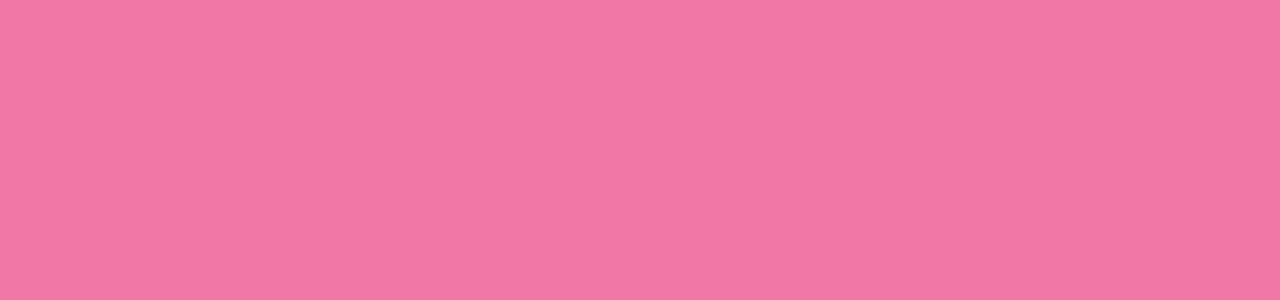
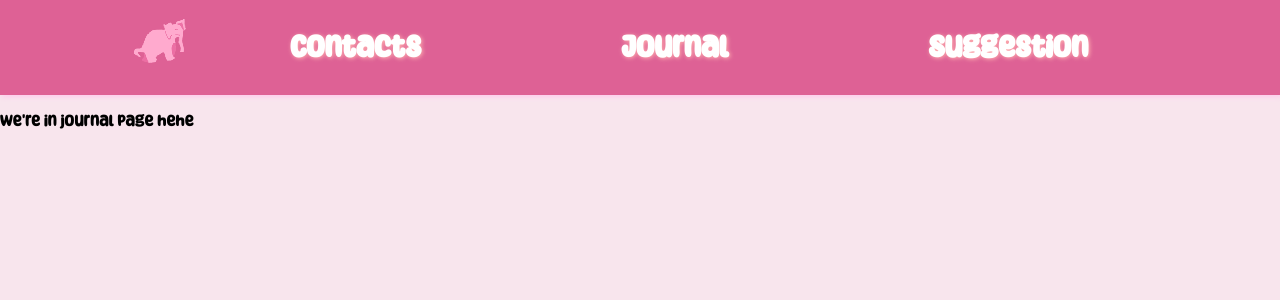
Before and after one commit to chiikugo/every-so-often, a React (Create React App) app in the folder frontend/: page /journal in a window 1280 px wide. Before the commit this address had no page. Shown: the top 300 px of the page. Built offline with nearby package versions, Linux system fonts and the light colour scheme.

Commit message:
Added journal and suggestion page

```diff
--- a/frontend/src/App.js
+++ b/frontend/src/App.js
@@ -3,6 +3,9 @@ import { BrowserRouter as Router, Route, Routes } from 'react-router-dom';
 import Login from './Components/Loginfiles/Login.jsx';
 import Landing from './Components/LandingPage/Landing.jsx';
 import ContactPage from './Components/LandingPage/ContactPage.jsx';
+import JournalPage from './Components/LandingPage/JournalPage.jsx';
+import SuggestionPage from './Components/LandingPage/SuggestionPage.jsx';
+
 
 function App() {
   return (
@@ -14,6 +17,8 @@ function App() {
           <Route path="/login" element={<Login />} />
           <Route path="/home" element={<Landing />} />
           <Route path="/contacts" element={<ContactPage/>}/>
+          <Route path = "/journal" element={<JournalPage/>}/>
+          <Route path = "/suggestion" element={<SuggestionPage/>}/>
           {/* Add more routes as needed */}
         </Routes>
       </div>
--- a/frontend/src/Components/LandingPage/ContactPage.jsx
+++ b/frontend/src/Components/LandingPage/ContactPage.jsx
@@ -4,13 +4,11 @@ import './ContactPage.css';
 import { useNavigate } from 'react-router-dom';
 import axios from 'axios';
 import elephants from '../Assets/Untitled_Artwork16.PNG';
-import Contactpopup from '../PopUps/Contactpopup';
-import AddContactForm from '../Additions/AddContactForm';
 
 
 const ContactPage = () => {
-    const [buttonPopup, setButtonPopup] = useState(false);
-    const [contacts, setContacts] = useState([]);
+    const [setButtonPopup] = useState(false);
+    const [setContacts] = useState([]);
     const navigate = useNavigate();
 
     useEffect(() => {
@@ -31,13 +29,21 @@ const ContactPage = () => {
         setButtonPopup(false);
     };
     const homeReload = () => {
-        navigate('/home');
+        navigate('../home');
     };
 
 
     const contactReload = () => {
         navigate('/contacts');
     };
+
+    const journalReload= ()=>{
+        navigate('../journal');
+    }
+
+    const suggestionReload= ()=>{
+        navigate('../suggestion');
+    }
 
 
     return (
@@ -51,10 +57,10 @@ const ContactPage = () => {
                                 <a className="navBarText" onClick={contactReload}>Contacts</a>
                             </li>
                             <li>
-                                <a className="navBarText">Journal</a>
+                                <a className="navBarText" onClick = {journalReload}>Journal</a>
                             </li>
                             <li>
-                                <a className="navBarText">Suggestion</a>
+                                <a className="navBarText" onClick = {suggestionReload}>Suggestion</a>
                             </li>
                         </ul>
                     </nav>
--- /dev/null
+++ b/frontend/src/Components/LandingPage/JournalPage.css
@@ -0,0 +1,95 @@
+/* Landing.css */
+@font-face {
+    font-family: "motley-forces";
+    src: url(../Assets/MotleyForcesRegular-w1rZ3.ttf);
+}
+* {
+font-family: "motley-forces";
+}
+
+
+.containerLogin {
+    width: 100%;
+    min-height: 100vh;
+    background: #f8e5ed;
+}
+
+.headerLogin {
+
+}
+
+.textLogin {
+
+}
+
+
+.navbar {
+    display: flex;
+    align-items: center;
+    justify-content: center;
+    background-color: #de6195;
+    padding-bottom: 5px;
+    box-shadow: 2px 2px 5px #ffcaec;
+    width: 100%;
+
+}
+
+.navbar ul img {
+    transition: 0.5s;
+}
+
+.navbar ul img:hover {
+    transform: translateY(-10px);
+}
+
+#elephantLogo{
+    margin-bottom: -10px;
+}
+
+.navbar ul li {
+    display: inline-block;
+    list-style: none;
+    margin: 10px 100px;
+    font-size: 30px;
+
+}
+
+.navBarText {
+    text-decoration: none;
+    color: rgb(255, 255, 255);
+    font-weight: 900;
+    text-shadow: 1px 1px 4px rgb(255, 176, 176);
+}
+
+.contacts {
+    display: flex;
+    flex-direction: column;
+    align-items: center;
+    justify-content: center;
+    margin: 110px 25px;
+    border-radius: 6px;
+    font-size: 50px;
+    font-weight: bold;
+    color: rgb(0, 0, 0);
+}
+
+.contactButton {
+    width: 240px;
+    height: 70px;
+    background-color: #ffaace;
+    color: #fff;
+    font-size: 20px;
+    font-weight: bold;
+    border: none;
+    text-align: center;
+    margin: 150px 25px;
+    border-radius: 6px;
+    margin-top: 20px;
+    cursor: pointer;
+    transition: background-color 0.3s, transform 0.3s;
+}
+
+.contactButton:hover {
+    background-color: rgb(255, 190, 220);
+    transform: translateY(-5px);
+}
--- /dev/null
+++ b/frontend/src/Components/LandingPage/JournalPage.jsx
@@ -0,0 +1,63 @@
+// Landing.jsx
+import React from 'react';
+import './JournalPage.css';
+import { useNavigate } from 'react-router-dom';
+import elephants from '../Assets/Untitled_Artwork16.PNG';
+
+
+const JournalPage = () => {
+
+    const navigate = useNavigate();
+
+
+    const homeReload = () => {
+        navigate('../');
+    };
+
+
+    const contactReload = () => {
+        navigate('../contacts');
+    };
+
+    const journalReload= ()=>{
+        navigate('/journal');
+    }
+
+    const suggestionReload= ()=>{
+        navigate('../suggestion');
+    }
+
+
+    return (
+       <div className="containerLogin">
+            <div className="headerLogin">
+                <div className="textLogin">
+                    <nav className="navbar">
+                        <ul>
+                            <img id="elephantLogo" src={elephants} alt="elephantlogo" onClick={homeReload} />
+                            <li>
+                                <a className="navBarText" onClick={contactReload}>Contacts</a>
+                            </li>
+                            <li>
+                                <a className="navBarText" onClick = {journalReload}>Journal</a>
+                            </li>
+                            <li>
+                                <a className="navBarText"  onClick = {suggestionReload}>Suggestion</a>
+                            </li>
+                        </ul>
+                    </nav>
+                <div className="Placeholder">
+                    <p>
+                        we're in journal page hehe
+                    </p>
+
+                </div>
+
+                </div>
+            </div>
+        </div>
+
+    );
+};
+
+export default JournalPage;
--- a/frontend/src/Components/LandingPage/Landing.jsx
+++ b/frontend/src/Components/LandingPage/Landing.jsx
@@ -39,6 +39,15 @@ const Landing = () => {
         navigate('/contacts');
     };
 
+    const journalReload = () => {
+        navigate('/journal')
+
+    }
+
+    const suggestionReload= ()=>{
+        navigate('/suggestion');
+    }
+
     return (
         <div className="containerLogin">
             <div className="headerLogin">
@@ -50,10 +59,10 @@ const Landing = () => {
                                 <a className="navBarText" onClick={contactReload}>Contacts</a>
                             </li>
                             <li>
-                                <a className="navBarText">Journal</a>
+                                <a className="navBarText" onClick = {journalReload}>Journal</a>
                             </li>
                             <li>
-                                <a className="navBarText">Suggestion</a>
+                                <a className="navBarText" onClick = {suggestionReload}>Suggestion</a>
                             </li>
                         </ul>
                     </nav>
--- /dev/null
+++ b/frontend/src/Components/LandingPage/SuggestionPage.css
@@ -0,0 +1,95 @@
+/* Landing.css */
+@font-face {
+    font-family: "motley-forces";
+    src: url(../Assets/MotleyForcesRegular-w1rZ3.ttf);
+}
+* {
+font-family: "motley-forces";
+}
+
+
+.containerLogin {
+    width: 100%;
+    min-height: 100vh;
+    background: #f8e5ed;
+}
+
+.headerLogin {
+
+}
+
+.textLogin {
+
+}
+
+
+.navbar {
+    display: flex;
+    align-items: center;
+    justify-content: center;
+    background-color: #de6195;
+    padding-bottom: 5px;
+    box-shadow: 2px 2px 5px #ffcaec;
+    width: 100%;
+
+}
+
+.navbar ul img {
+    transition: 0.5s;
+}
+
+.navbar ul img:hover {
+    transform: translateY(-10px);
+}
+
+#elephantLogo{
+    margin-bottom: -10px;
+}
+
+.navbar ul li {
+    display: inline-block;
+    list-style: none;
+    margin: 10px 100px;
+    font-size: 30px;
+
+}
+
+.navBarText {
+    text-decoration: none;
+    color: rgb(255, 255, 255);
+    font-weight: 900;
+    text-shadow: 1px 1px 4px rgb(255, 176, 176);
+}
+
+.contacts {
+    display: flex;
+    flex-direction: column;
+    align-items: center;
+    justify-content: center;
+    margin: 110px 25px;
+    border-radius: 6px;
+    font-size: 50px;
+    font-weight: bold;
+    color: rgb(0, 0, 0);
+}
+
+.contactButton {
+    width: 240px;
+    height: 70px;
+    background-color: #ffaace;
+    color: #fff;
+    font-size: 20px;
+    font-weight: bold;
+    border: none;
+    text-align: center;
+    margin: 150px 25px;
+    border-radius: 6px;
+    margin-top: 20px;
+    cursor: pointer;
+    transition: background-color 0.3s, transform 0.3s;
+}
+
+.contactButton:hover {
+    background-color: rgb(255, 190, 220);
+    transform: translateY(-5px);
+}
--- /dev/null
+++ b/frontend/src/Components/LandingPage/SuggestionPage.jsx
@@ -0,0 +1,63 @@
+// Landing.jsx
+import React from 'react';
+import './SuggestionPage.css';
+import { useNavigate } from 'react-router-dom';
+import elephants from '../Assets/Untitled_Artwork16.PNG';
+
+
+const SuggestionPage = () => {
+
+    const navigate = useNavigate();
+
+
+    const homeReload = () => {
+        navigate('../');
+    };
+
+
+    const contactReload = () => {
+        navigate('../contacts');
+    };
+
+    const journalReload= ()=>{
+        navigate('../journal');
+    }
+
+    const suggestionReload= ()=>{
+        navigate('/suggestion');
+    }
+
+
+    return (
+       <div className="containerLogin">
+            <div className="headerLogin">
+                <div className="textLogin">
+                    <nav className="navbar">
+                        <ul>
+                            <img id="elephantLogo" src={elephants} alt="elephantlogo" onClick={homeReload} />
+                            <li>
+                                <a className="navBarText" onClick={contactReload}>Contacts</a>
+                            </li>
+                            <li>
+                                <a className="navBarText" onClick = {journalReload}>Journal</a>
+                            </li>
+                            <li>
+                                <a className="navBarText" onClick = {suggestionReload}>Suggestion</a>
+                            </li>
+                        </ul>
+                    </nav>
+                <div className="Placeholder">
+                    <p>
+                        we're in suggestion page hehe
+                    </p>
+
+                </div>
+
+                </div>
+            </div>
+        </div>
+
+    );
+};
+
+export default SuggestionPage;
```
